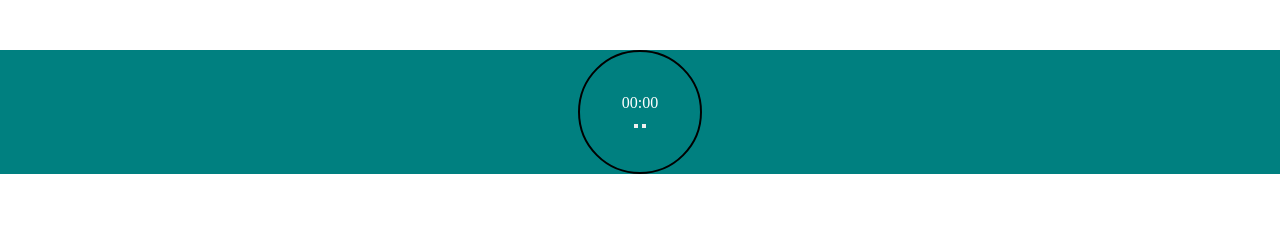
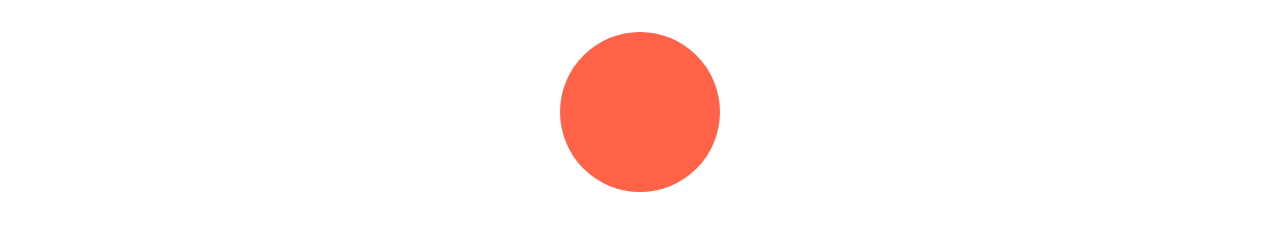
Before and after one commit to getuliogutemberg/cronometroV2.0, a plain HTML site: page index.html in a window 1280 px wide. Drawn offline with Linux system fonts and the light colour scheme.

Commit message:
update css file

```diff
--- a/cronometro.css
+++ b/cronometro.css
@@ -6,7 +6,6 @@
 main{
   font-family:'Times New Roman', Times, serif;
   position: relative;
-  background-color: teal;
 }
 
 .circle{
@@ -21,3 +20,14 @@ main{
   align-items: center;
   flex-direction: column;
 }
+
+.circle::before{
+  background-color: tomato;
+  content: '';
+  border-radius: 50%;
+  position: absolute;
+  width: 160px;
+  height: 160px;
+  left: calc(50% - 80px);
+  top: calc(50% - 80px);
+}
```
